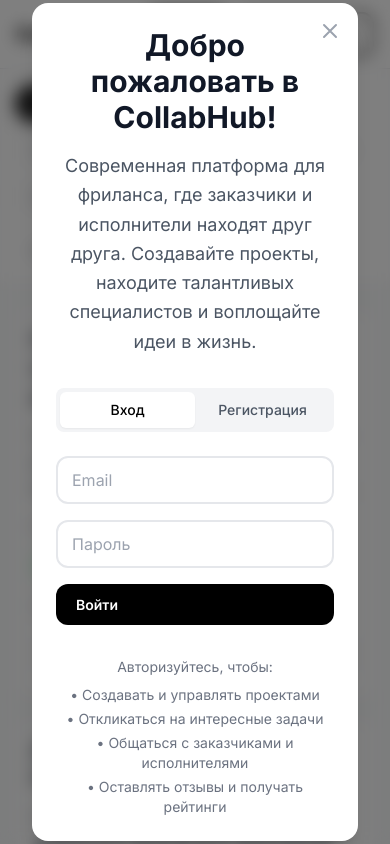
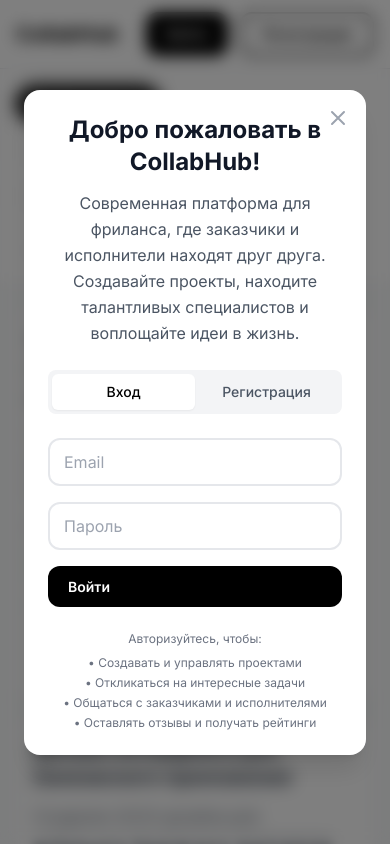
Before and after one commit to maxzxne/CollabHub, a FastAPI app: page / in a window 390 px wide. Run offline with FastAPI, Linux system fonts and the light colour scheme; data comes from the database, SQL or seed files in the repository; some libraries are stand-ins or nearby versions.

Commit message:
Fix mobile adaptation and error handling in auth overlay
Mobile improvements:
- Add responsive padding and sizing for auth modal
- Make text sizes adaptive (text-2xl sm:text-3xl)
- Adjust margins and spacing for mobile screens
- Improve modal width constraints for small screens

Error handling improvements:
- Show login/register errors directly in overlay instead of redirecting
- Add red error message boxes in forms
- Auto-switch to correct tab when error occurs
- Remove dependency on separate login/register pages
- Maintain overlay context while showing errors

This provides better UX by keeping users in the same context and making the interface mobile-friendly.

```diff
--- a/backend/main.py
+++ b/backend/main.py
@@ -655,7 +655,17 @@ async def login_post(request: Request, email: str = Form(...), password: str = F
             error = "Неверный пароль"
 
     if error:
-        return templates.TemplateResponse("login.html", {"request": request, "error": error}, status_code=400)
+        # Возвращаем главную страницу с ошибкой в overlay
+        jobs = get_jobs()
+        jobs = [dict(job) if isinstance(job, sqlite3.Row) else job for job in jobs]
+        return templates.TemplateResponse("index.html", {
+            "request": request,
+            "jobs": jobs,
+            "user": None,
+            "login_error": error,
+            "selected_status": None,
+            "total_jobs_count": len(jobs)
+        }, status_code=400)
 
     # Создаем JWT токен
     access_token = create_access_token(data={"sub": email})
@@ -681,9 +691,17 @@ async def register_post(
 ):
     existing = get_user_by_email(email)
     if existing:
-        return templates.TemplateResponse(
-            "register.html", {"request": request, "error": "Email уже зарегистрирован"}, status_code=400
-        )
+        # Возвращаем главную страницу с ошибкой в overlay
+        jobs = get_jobs()
+        jobs = [dict(job) if isinstance(job, sqlite3.Row) else job for job in jobs]
+        return templates.TemplateResponse("index.html", {
+            "request": request,
+            "jobs": jobs,
+            "user": None,
+            "register_error": "Email уже зарегистрирован",
+            "selected_status": None,
+            "total_jobs_count": len(jobs)
+        }, status_code=400)
 
     hashed = hash_password(password)
     create_user(email=email, hashed_password=hashed, role=role, name=name, avatar=None)
--- a/backend/templates/index.html
+++ b/backend/templates/index.html
@@ -5,8 +5,8 @@
 {% block content %}
 <!-- Overlay для неавторизованных пользователей -->
 {% if not user %}
-<div id="auth-overlay" class="auth-overlay fixed inset-0 z-50 flex items-center justify-center p-4">
-    <div class="auth-modal">
+<div id="auth-overlay" class="auth-overlay fixed inset-0 z-50 flex items-center justify-center p-2 sm:p-4">
+    <div class="auth-modal w-full max-w-sm sm:max-w-md mx-4">
         <!-- Кнопка закрытия -->
         <button onclick="closeAuthOverlay()" class="absolute top-4 right-4 text-gray-400 hover:text-gray-600 transition-colors">
             <svg class="w-6 h-6" fill="none" stroke="currentColor" viewBox="0 0 24 24">
@@ -15,9 +15,9 @@
         </button>
 
         <!-- Приветственный текст -->
-        <div class="text-center mb-8">
-            <h1 class="text-3xl font-bold text-gray-900 mb-4">Добро пожаловать в CollabHub!</h1>
-            <p class="text-gray-600 text-lg leading-relaxed">
+        <div class="text-center mb-6 sm:mb-8">
+            <h1 class="text-2xl sm:text-3xl font-bold text-gray-900 mb-3 sm:mb-4">Добро пожаловать в CollabHub!</h1>
+            <p class="text-gray-600 text-base sm:text-lg leading-relaxed">
                 Современная платформа для фриланса, где заказчики и исполнители находят друг друга.
                 Создавайте проекты, находите талантливых специалистов и воплощайте идеи в жизнь.
             </p>
@@ -37,6 +37,11 @@
 
             <!-- Форма входа -->
             <form id="login-form" action="/login" method="post" class="space-y-4">
+                {% if login_error %}
+                <div class="bg-red-50 border border-red-200 text-red-700 px-4 py-3 rounded-lg text-sm">
+                    {{ login_error }}
+                </div>
+                {% endif %}
                 <div>
                     <input type="email" name="email" placeholder="Email" required
                            class="form-input">
@@ -52,6 +57,11 @@
 
             <!-- Форма регистрации -->
             <form id="register-form" action="/register" method="post" class="space-y-4 hidden">
+                {% if register_error %}
+                <div class="bg-red-50 border border-red-200 text-red-700 px-4 py-3 rounded-lg text-sm">
+                    {{ register_error }}
+                </div>
+                {% endif %}
                 <div>
                     <input type="text" name="name" placeholder="Имя" required
                            class="form-input">
@@ -78,7 +88,7 @@
         </div>
 
         <!-- Дополнительная информация -->
-        <div class="mt-8 text-center text-sm text-gray-500">
+        <div class="mt-6 sm:mt-8 text-center text-xs sm:text-sm text-gray-500">
             <p>Авторизуйтесь, чтобы:</p>
             <ul class="mt-2 space-y-1">
                 <li>• Создавать и управлять проектами</li>
@@ -357,6 +367,13 @@ function closeAuthOverlay() {
     // Можно добавить логику для временного скрытия
 }
 
+// Автоматически переключаемся на нужную вкладку при ошибке
+{% if register_error %}
+switchTab('register');
+{% elif login_error %}
+switchTab('login');
+{% endif %}
+
 // Предотвращаем закрытие overlay кликом вне формы
 document.getElementById('auth-overlay').addEventListener('click', function(e) {
     if (e.target === this) {
```
